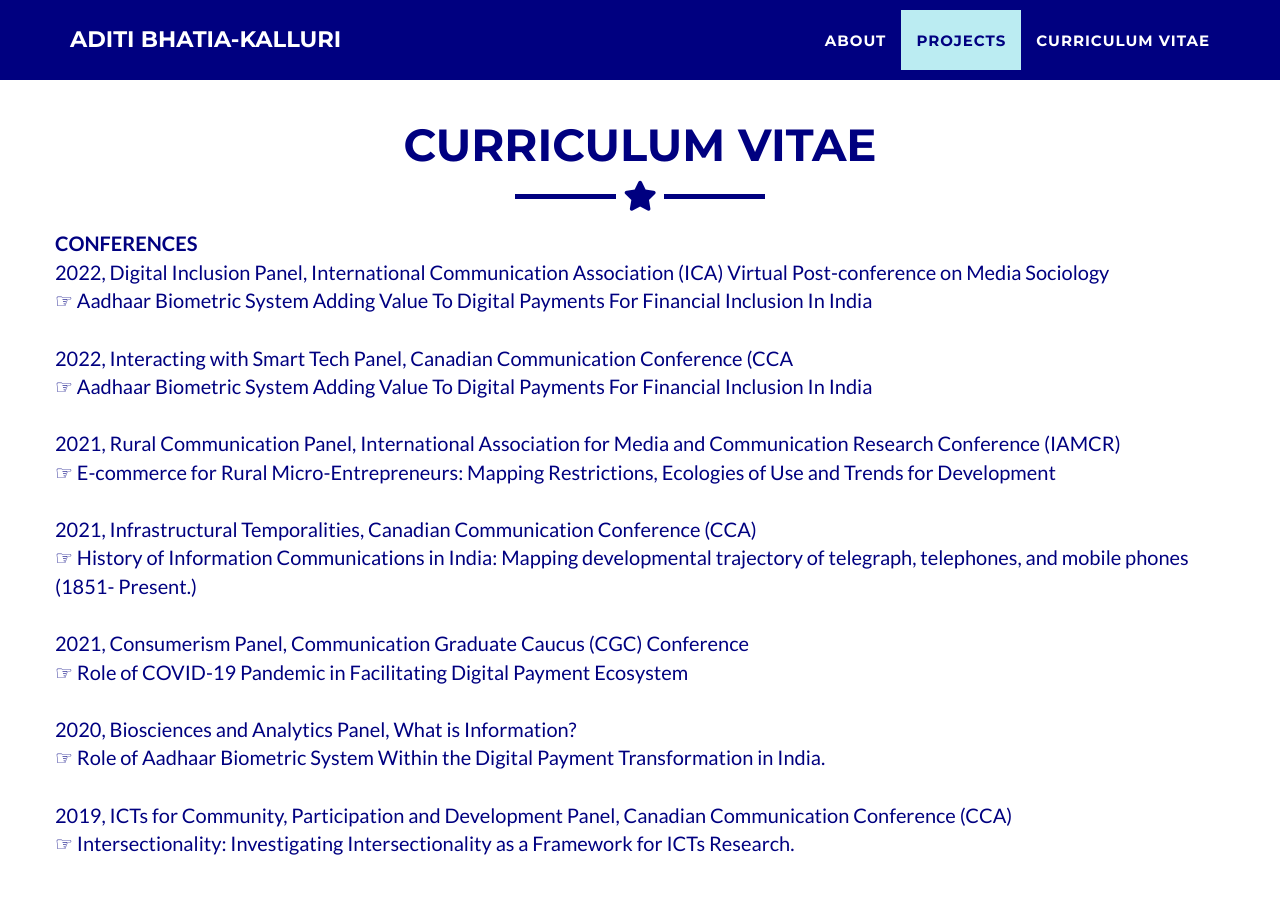
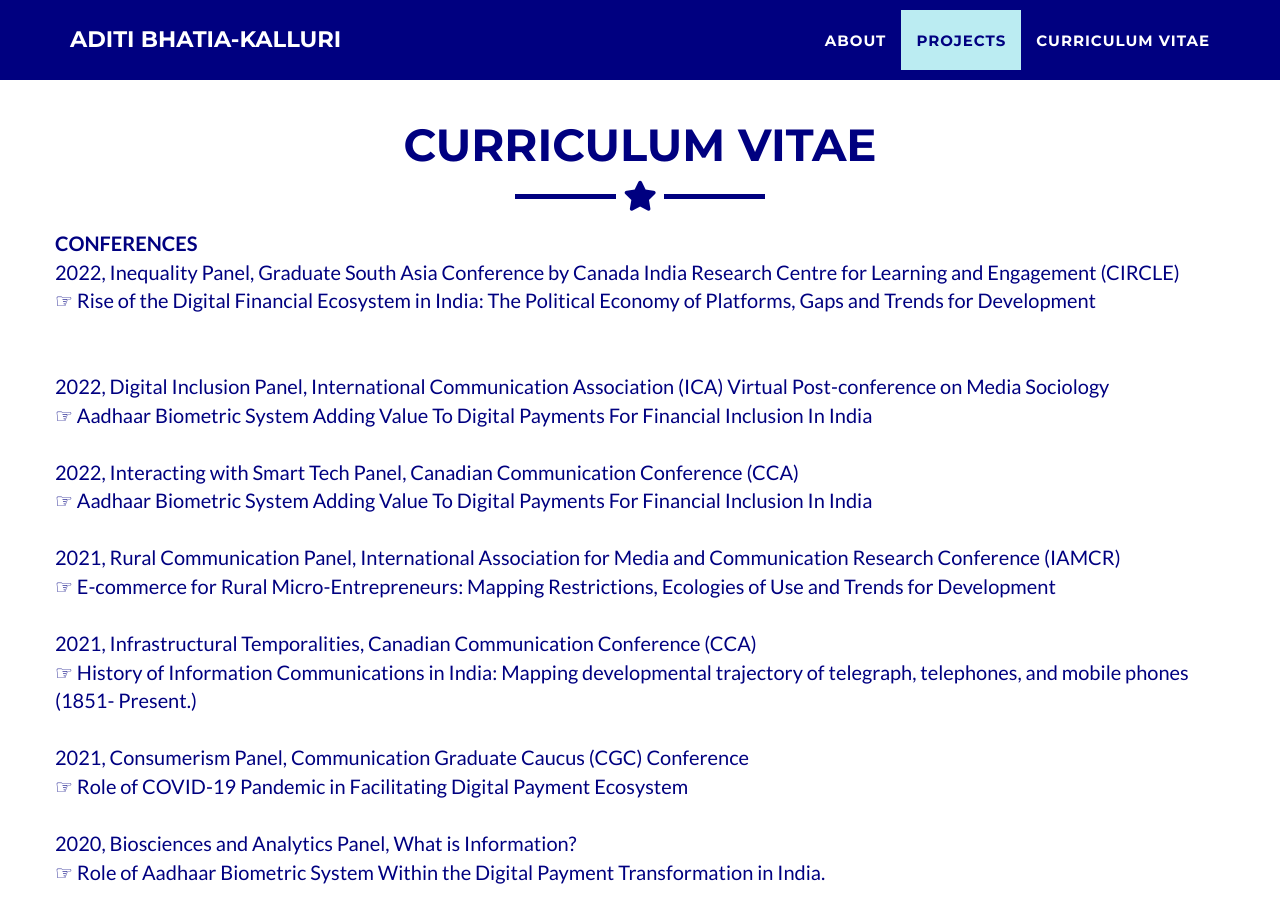
Before and after one commit to aditibhatia/aditibhatia.github.io, a Jekyll site: the page built from _posts/2014-07-18-project-1.markdown, in a window 1280 px wide and 900 px high, scrolled down 2231 px. Built offline with Jekyll 4.4.1, drawn with Linux system fonts in a browser that asks for light colours; a style sheet for code colours, icons or effects is not loaded.

Commit message:
conferences update

```diff
--- a/_includes/curriculumvitae.html
+++ b/_includes/curriculumvitae.html
@@ -12,9 +12,11 @@
       <div class="col-lg-30">
       <!--<div class="col-lg-4 col-lg-offset-2">-->
         <p><b>CONFERENCES</b>
+          <br> 2022, Inequality Panel, Graduate South Asia Conference by Canada India Research Centre for Learning and Engagement (CIRCLE)<br>
+          ☞ Rise of the Digital Financial Ecosystem in India: The Political Economy of Platforms, Gaps and Trends for Development<br><br>
           <br> 2022, Digital Inclusion Panel, International Communication Association (ICA) Virtual Post-conference on Media Sociology<br>
           ☞ Aadhaar Biometric System Adding Value To Digital Payments For Financial Inclusion In India<br><br>
-          2022, Interacting with Smart Tech Panel, Canadian Communication Conference (CCA<br>
+          2022, Interacting with Smart Tech Panel, Canadian Communication Conference (CCA)<br>
           ☞ Aadhaar Biometric System Adding Value To Digital Payments For Financial Inclusion In India<br><br>
           2021, Rural Communication Panel, International Association for Media and Communication Research Conference (IAMCR) <br>
           ☞ E-commerce for Rural Micro-Entrepreneurs: Mapping Restrictions, Ecologies of Use and Trends for Development<br><br>
```
